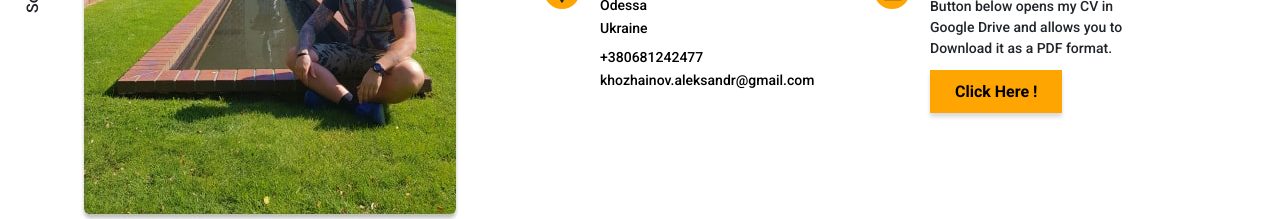
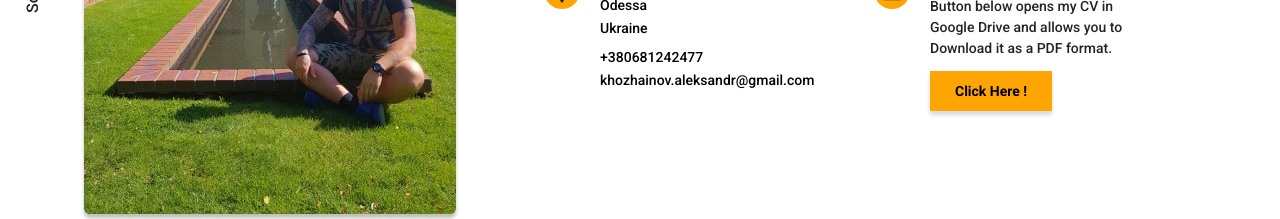
Before and after one commit to khozhainov-aleksandr/Porfolio-Khozhainov-Oleksandr, a Next.js app: page /about-me in a window 1280 px wide. Shown: the part 494-713 px from the top of the page. Built offline with nearby package versions, Linux system fonts and the light colour scheme.

Commit message:
change size font in btn

```diff
--- a/src/styles/AboutMe.module.scss
+++ b/src/styles/AboutMe.module.scss
@@ -132,7 +132,7 @@
   position: relative;
   top: 25px;
   padding: 10px 17px;
-  font-size: var(--title_fz16-size);
+  font-size: var(--title_fz14-size);
   font-weight: var(--title-weight);
   color: var(--black-color);
   @include buttonColored;
```
